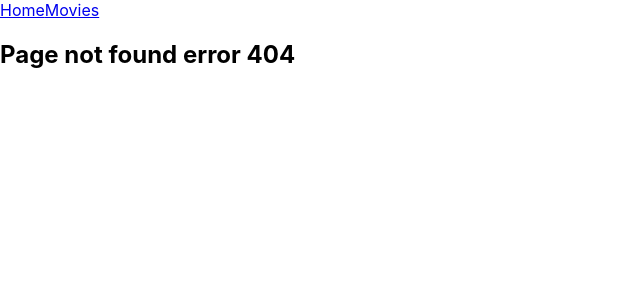
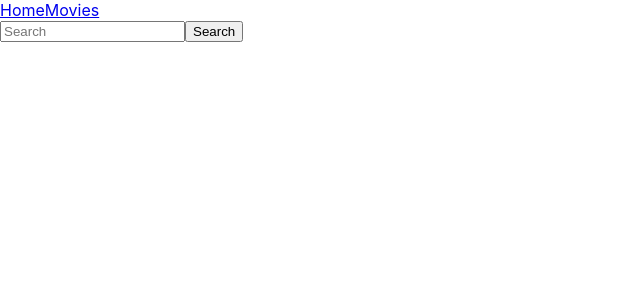
Before and after one commit to PawelPalasinski/goit-react-hw-05-movies, a React (Create React App) app: page /movies in a window 1280 px wide. Before the commit this address had no page. Shown: the top 300 px of the page, without its empty margins (0-640 px from the left). Built offline with nearby package versions, Linux system fonts and the light colour scheme.

Commit message:
moviespage start

```diff
--- a/src/components/App.jsx
+++ b/src/components/App.jsx
@@ -5,6 +5,7 @@ import HomePage from './HomePage/HomePage';
 import MovieDetailsPage from './MovieDetailsPage/MovieDetailsPage';
 import Reviews from './Reviews/Reviews';
 import Cast from './Cast/Cast';
+import MoviesPage from  './MoviesPage/MoviesPage'
 
 import NotFound from './NotFound/NotFound';
 
@@ -14,6 +15,7 @@ export const App = () => {
       <Navigation />
       <Routes>
         <Route path="/" element={<HomePage />}></Route>
+        <Route path="/movies" element={<MoviesPage />}></Route>
         <Route path="/movies/:id" element={<MovieDetailsPage />}>
           <Route path="/movies/:id/cast" element={<Cast />}></Route>
           <Route path="/movies/:id/reviews" element={<Reviews />}></Route>
--- a/src/components/HomePage/HomePage.jsx
+++ b/src/components/HomePage/HomePage.jsx
@@ -1,17 +1,16 @@
 import { useState, useEffect } from 'react';
 import { getMovies } from '../services/api';
-import { Link, useLocation } from 'react-router-dom';
+import { Link,
+  // useLocation
+} from 'react-router-dom';
 
 const HomePage = () => {
   const [movies, setMovies] = useState(null);
-  const location = useLocation();
+  // const location = useLocation();
 
   useEffect(() => {
     getMovies().then(setMovies);
   }, []);
-
-  console.log(movies);
-  // console.log(location);
 
   return (
     <ul>
--- a/src/components/MoviesPage/MoviesPage.jsx
+++ b/src/components/MoviesPage/MoviesPage.jsx
@@ -1,9 +1,31 @@
-import React from 'react'
+import React from 'react';
+import { useState, useEffect } from 'react';
+import { getByQuery } from '../services/api';
+import { useSearchParams } from "react-router-dom";
 
 const MoviesPage = () => {
+  const [searchParams, setSearchParams] = useSearchParams();
+    const name = searchParams.get("name");
+    console.log(name);
+
   return (
-    <div>MoviesPage</div>
-  )
-}
+    <div>
+    <form>
+      <input
+        name="query"
+        type="text"
+        autoComplete="off"
+        placeholder="Search"
+        onChange={e => setSearchParams({ name: e.target.value })}
+        value={name}
+      />
+      <button type="submit">
+        <span>Search</span>
+      </button>
+    </form>
+    </div>
+  );
 
-export default MoviesPage
+};
+
+export default MoviesPage;
```
